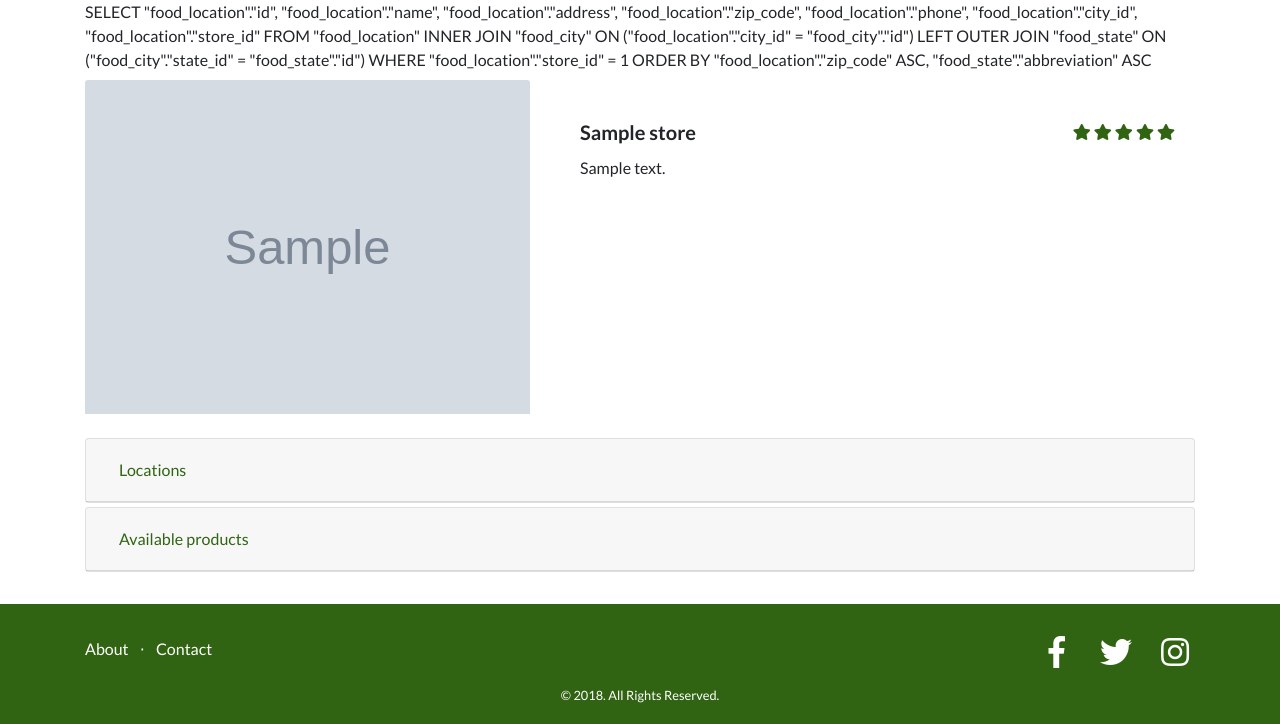
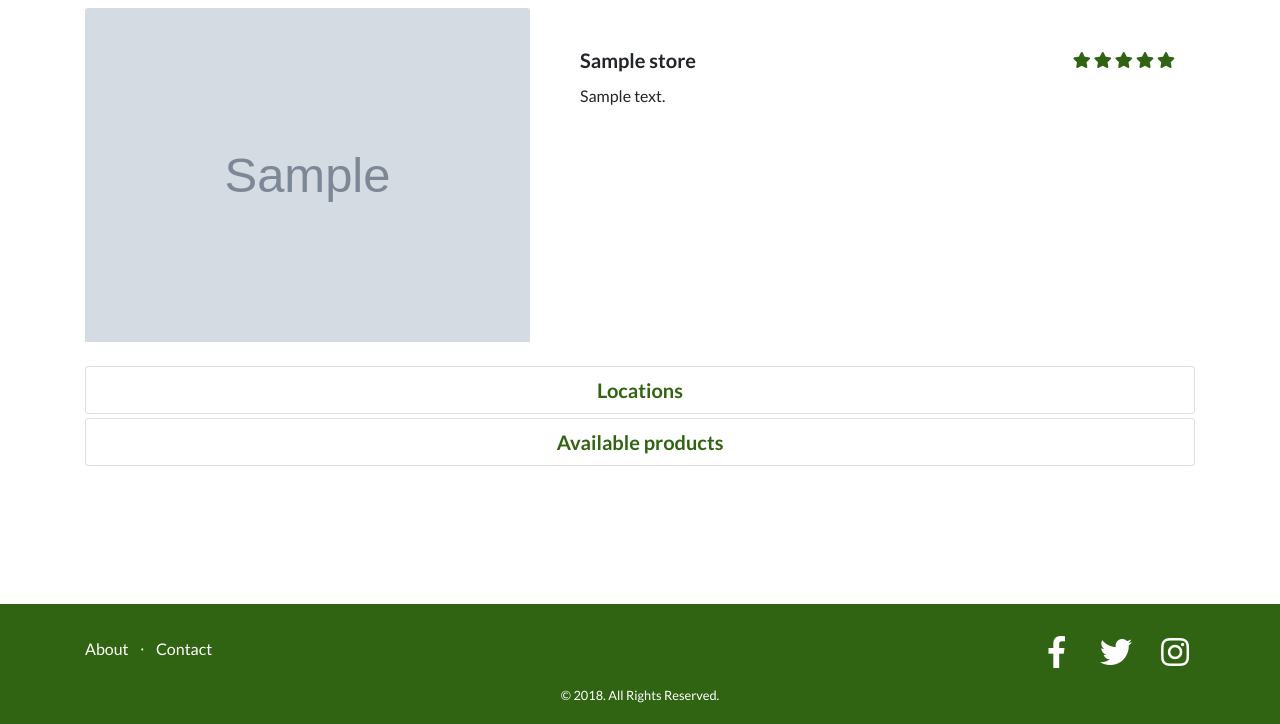
Before and after one commit to nadaj/-food, a Django app: page /stores/1/ in a window 1280 px wide. Shown: the part 76-800 px from the top of the page. Run offline with Django 3.2, Linux system fonts and the light colour scheme; data comes from the database, SQL or seed files in the repository; tables that the repository leaves empty hold one stand-in row (values such as "Sample post"); grey boxes marked "Sample" are stand-in pictures; parts of the project's set-up code (start-up, migrations or seed data) failed here and were passed over; some libraries are stand-ins or nearby versions.

Commit message:
Dropdown product/store details change

```diff
--- a/food/models.py
+++ b/food/models.py
@@ -68,11 +68,6 @@ class City(models.Model):
     state = models.ForeignKey(State, on_delete=models.CASCADE, null=True)
 
 
-class BusinessHours(models.Model):
-    name = models.CharField(max_length=50)
-    state = models.ForeignKey(State, on_delete=models.CASCADE, null=True)
-
-
 class Location(models.Model):
     name = models.CharField(max_length=100, blank=True)
     address = models.CharField(max_length=128)
--- a/food/static/css/generic.css
+++ b/food/static/css/generic.css
@@ -206,12 +206,24 @@ footer.footer {
   color: #ffffff!important;
 }
 
+.pale-white-bg {
+  background-color: #f7f7f7!important;
+}
+
+.pale-white {
+  color: #f7f7f7!important;
+}
+
 .pale-green, a.avogreen-col:hover {
   color:#97c94d!important;
 }
 
 .error-red {
   color:#c8180d!important;
+}
+
+.blackish {
+  color: #212529!important;
 }
 
 /****************************************
--- a/food/templates/store_details.html
+++ b/food/templates/store_details.html
@@ -32,15 +32,11 @@
 
     <div class="accordion py-4" id="stores_accordion">
         <div class="card mb-1">
-            <div class="card-header" id="locations_header">
-                <h5 class="mb-0 pale-green">
             <button class="btn btn-link avogreen-col" type="button" data-toggle="collapse"
                     data-target="#locations_collapse"
                     aria-expanded="true" aria-controls="locations_collapse">
-                        Locations
+                <h5 class="my-1">Locations</h5>
             </button>
-                </h5>
-            </div>
 
             <div id="locations_collapse" class="collapse" aria-labelledby="locations_header"
                  data-parent="#stores_accordion">
@@ -50,16 +46,21 @@
                         <div class="list-group-item list-group-item-action flex-column align-items-start">
                             <div class="row mx-1">
                                 {% if location.name %}
-                                <h5 class="mb-1">{{location.name}}</h5>
+                                <h5 class="mb-1">{{ location.name }}</h5>
                                 {% endif %}
                             </div>
-                            <div class="row mx-1">
+                            <div class="row mx-1 mt-1">
                                 <small class="text-muted">{{ location.address }}</small>
                             </div>
                             <div class="row mx-1">
                                 <small class="text-muted">{{ location.city.name }},
                                     {{ location.city.state.abbreviation }} {{ location.zip_code }}
                                 </small>
+                            </div>
+                            <div class="row mx-1 mt-2">
+                                {% if location.phone %}
+                                <small class="text-muted"><b>Phone:</b> {{ location.phone }}</small>
+                                {% endif %}
                             </div>
                         </div>
                         {% endfor %}
@@ -69,15 +70,11 @@
         </div>
 
         <div class="card">
-            <div class="card-header" id="products_header">
-                <h5 class="mb-0 pale-green">
             <button class="btn btn-link avogreen-col" type="button" data-toggle="collapse"
                     data-target="#products_collapse"
                     aria-expanded="true" aria-controls="products_collapse">
-                        Available products
+                <h5 class="my-1">Available products</h5>
             </button>
-                </h5>
-            </div>
 
             <div id="products_collapse" class="collapse" aria-labelledby="products_header"
                  data-parent="#stores_accordion">
--- a/food/views.py
+++ b/food/views.py
@@ -54,7 +54,7 @@ def store_details(request, identifier):
         store = Store.objects.get(id=identifier)
         locations = Location.objects.filter(store__id=identifier).order_by("zip_code", "city__state__abbreviation")
         query = locations.query
-        return render(request, 'store_details.html', {"store": store, "locations": locations, "query": query})
+        return render(request, 'store_details.html', {"store": store, "locations": locations})
     else:
         return render(request, 'stores_list.html', {})
 
```
Also changed, not shown: food/templates/product_details.html (+5 -9 lines). Lines whose indentation alone changed are shown as unchanged.
